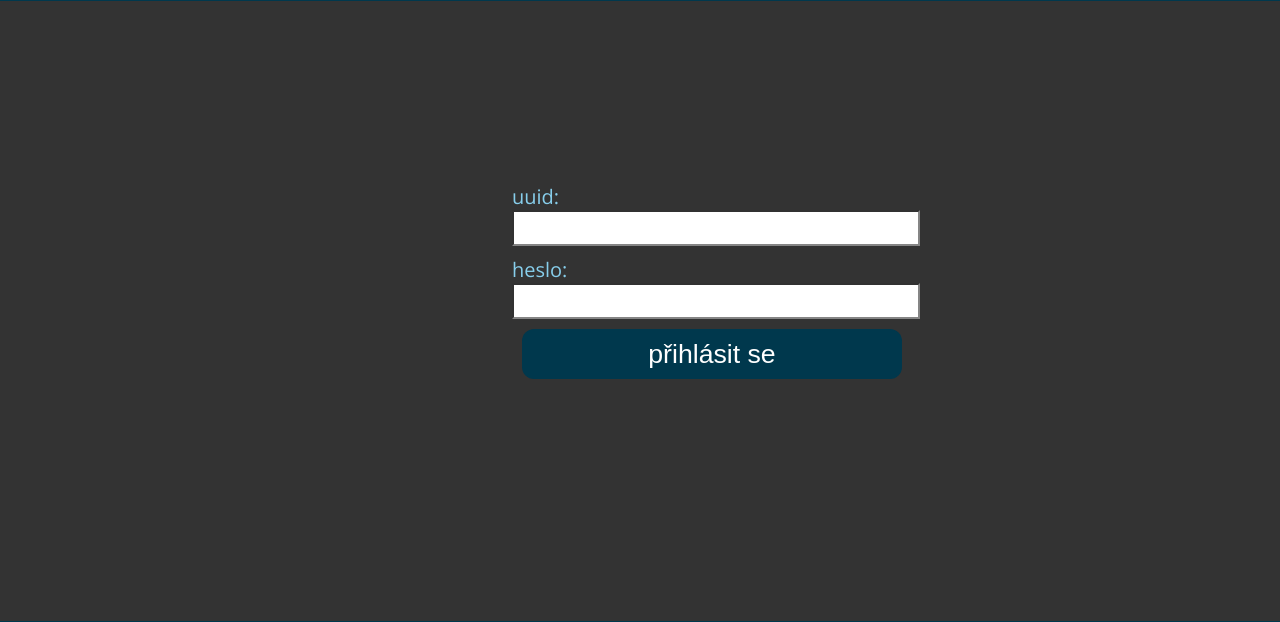
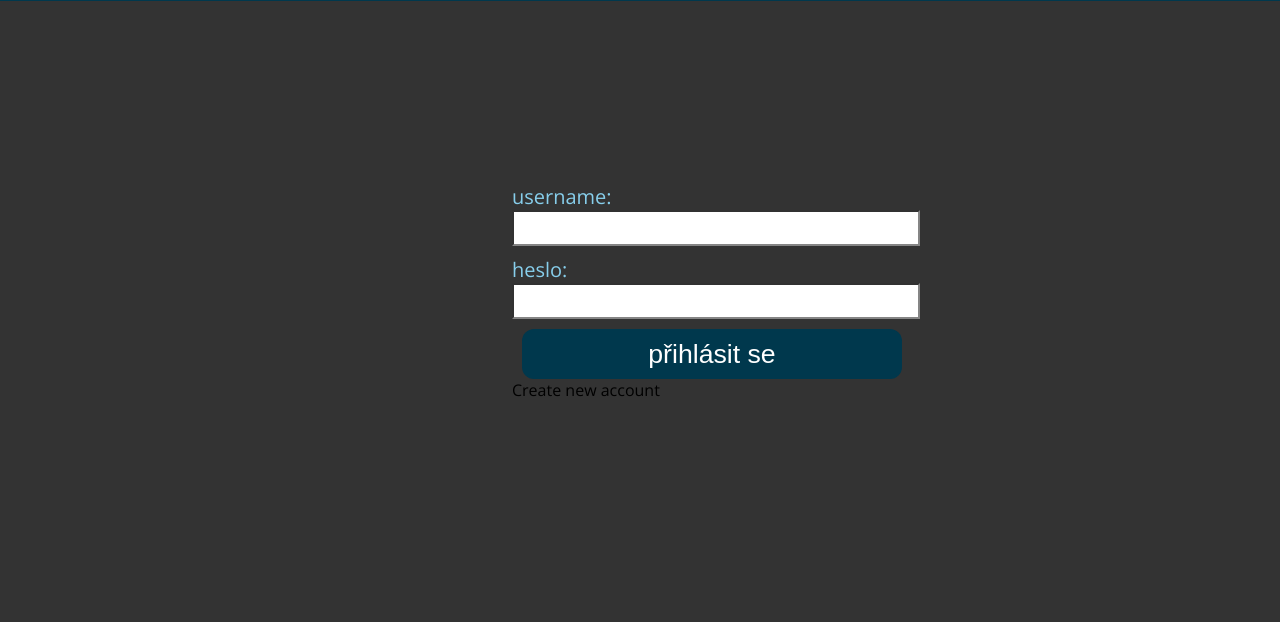
Before and after one commit to GlaryCZ/TdA24-EXTREMISTI, a Flask app: page /login-lecturer in a window 1280 px wide. Shown: the part 169-791 px from the top of the page. Run offline with Flask 3, Linux system fonts and the light colour scheme.

Commit message:
registration and logout page, username instead of uuid on login page

```diff
--- a/app/app.py
+++ b/app/app.py
@@ -22,13 +22,6 @@ except OSError:
 #     db.init_db()
 db.init_app(app)
 
-def get_login_info(uuid):
-    """Get hashed password from SQL databse."""
-    cursor = db.get_db().execute('SELECT hashed_password FROM lecturers_login WHERE UUID = ?', [uuid])
-    row = cursor.fetchone()
-    cursor.close()
-    return row
-
 def hash_password(password):
     """Returns a hashed password"""
     hashed_password = sha256(password.encode()).hexdigest()
@@ -41,7 +34,9 @@ def validate_login_info(uuid, password):
 
     When login info is correct then error code = 200
     """
-    row = get_login_info(uuid)
+    cursor = db.get_db().execute('SELECT hashed_password FROM lecturers_login WHERE UUID = ?', [uuid])
+    row = cursor.fetchone()
+    cursor.close()
     if row is None:
         return jsonify(code=404, message="User not found"), 404
     if row[0] != hash_password(password):
@@ -74,7 +69,6 @@ def require_login(func):
 def lecturer_row_dict(json_string):
     """Formats a lecturer json string into a row for saving in the SQL database."""
     data = json.loads(json_string)
-    print(data)
     lecturer = {}
     if "tags" in data:
         tag_list = []
@@ -143,20 +137,55 @@ def lecturer_login():
     if request.method == "GET":
         return render_template("login-lecturer.html")
     data = dict(request.form)
+    cursor = db.get_db().execute('SELECT uuid FROM lecturers_login WHERE username = ?', [data['username']])
+    row = cursor.fetchone()
+    cursor.close()
+    if row is None:
+        return jsonify(code=404, message="Username not found"), 404 #TODO make this a popup
+    uuid = row[0]
     session["uuid"] = None
     session["password"] = None
     session["my_lecturer"] = None
-    res = validate_login_info(data['uuid'], data['password'])
+    res = validate_login_info(uuid, data['password'])
     if res[1] != 200:
         return res #TODO make this a popup
-    session["uuid"] = data['uuid']
+    session["uuid"] = uuid
     session["password"] = data['password']
-    session["my_lecturer"] = row_to_lecturer(get_lecturer_row(data['uuid']))
+    session["my_lecturer"] = row_to_lecturer(get_lecturer_row(uuid))
     return redirect(url_for("lecturer_private_profile"))
 
- #TODO logout page
+@app.route('/logout-lecturer', methods = ["GET"])
+def lecturer_logout():
+    session["uuid"] = None
+    session["password"] = None
+    session["my_lecturer"] = None
+    return redirect(url_for("homepage"))
 
- #TODO registration page
+@app.route('/register-lecturer', methods = ["GET", 'POST'])
+def lecturer_registration():
+    if request.method == "GET":
+        return render_template("register-lecturer.html")
+    cursor = db.get_db().execute('SELECT username FROM lecturers_login')
+    rows = cursor.fetchall()
+    cursor.close()
+    claimed_names = [i[0] for i in rows]
+    data = dict(request.form)
+    if any(data[i] == "" for i in data):
+        return jsonify(code=404, message="Missing required field"), 404 #TODO make this a popup
+    if data['username'] in claimed_names:
+        return jsonify(code=404, message="Username already used"), 404 #TODO make this a popup
+    new_uuid = str(make_uuid())
+    db.get_db().execute(
+        'INSERT INTO lecturers (uuid, first_name, last_name, contact) VALUES (?,?,?,?);',
+        [new_uuid, data["first_name"], data["last_name"], '{"telephone_numbers":["'+data["telephone_number"]+'"],"emails":["'+data["email"]+'"]}'])
+    db.get_db().execute(
+        'INSERT INTO lecturers_login (UUID, hashed_password, username) VALUES (?,?,?);',
+        [new_uuid, hash_password(data["password"]), data["username"]])
+    db.get_db().commit()
+    session["uuid"] = new_uuid
+    session["password"] = data['password']
+    session["my_lecturer"] = row_to_lecturer(get_lecturer_row(new_uuid))
+    return redirect(url_for("lecturer_private_profile"))
 
 @app.route('/search', methods = ["GET", "POST"])
 def lecotrs_search_page():
@@ -218,6 +247,8 @@ def api_add_lecturer():
     data = json.loads(request.data)
     if not "password" in data or data["password"] is None:
         return jsonify(code=404, message="Missing password"), 404
+    if not "username" in data or data["username"] is None:
+        return jsonify(code=404, message="Missing username"), 404
     if not "first_name" in data or data["first_name"] is None:
         return jsonify(code=404, message="Missing required parameters first_name"), 404
     if not "last_name" in data or data["last_name"] is None:
@@ -226,7 +257,6 @@ def api_add_lecturer():
         any((not p in data["contact"] or data["contact"][p] is None) for p in ["telephone_numbers", "emails"])):
         return jsonify(code=404, message="Missing required parameters in contacts"), 404
     lecturer = lecturer_row_dict(request.data)
-    print(lecturer)
     new_uuid = str(make_uuid())
     lecturer["uuid"] = new_uuid
     values = ', '.join(['?' for _ in lecturer])
@@ -234,8 +264,8 @@ def api_add_lecturer():
         'INSERT INTO lecturers (' + (', '.join([k for k in lecturer])) + ') VALUES ('+values+');',
         [lecturer[k] for k in lecturer])
     db.get_db().execute(
-        'INSERT INTO lecturers_login (UUID, hashed_password) VALUES (?,?);',
-        [new_uuid, hash_password(data["password"])])
+        'INSERT INTO lecturers_login (UUID, hashed_password, username) VALUES (?,?,?);',
+        [new_uuid, hash_password(data["password"]), data["username"]])
     db.get_db().commit()
     row = get_lecturer_row(new_uuid)
     return row_to_lecturer(row)
--- a/app/schema.sql
+++ b/app/schema.sql
@@ -15,6 +15,7 @@ CREATE TABLE IF NOT EXISTS lecturers (
 );
 CREATE TABLE IF NOT EXISTS lecturers_login (
     UUID TEXT UNIQUE NOT NULL,
+    username TEXT UNIQUE NOT NULL,
     hashed_password TEXT NOT NULL
 );
 
--- a/app/templates/base.html
+++ b/app/templates/base.html
@@ -28,6 +28,9 @@
         <a href = "{{url_for('lecturer_private_profile')|e}}">
              Logged in as {{session["my_lecturer"].first_name|e}} {{session["my_lecturer"].last_name|e}}
         </a>
+        <a href = "{{url_for('lecturer_logout')|e}}">
+             Logout
+        </a>
         {%endif%}
     </div>
     {% block content %}{% endblock%}
--- a/app/templates/login-lecturer.html
+++ b/app/templates/login-lecturer.html
@@ -6,11 +6,12 @@
 
 <div id="lecturer-login-wrapper">
 <form method="post">
-    <p class="login-text">uuid:</p>
-    <input type="text" name="uuid" class="login-input">
+    <p class="login-text">username:</p>
+    <input type="text" name="username" class="login-input">
     <p class="login-text">heslo:</p>
     <input type="password" name="password" class="login-input">
     <input type="submit" value="přihlásit se" class="button" style="width: 380px;"><br>
 </form>
+<a href="{{url_for('lecturer_registration')}}">Create new account</a>
 </div>
 {% endblock %}
```
Also changed, not shown: app/templates/register-lecturer.html (added, +24 -0 lines).
